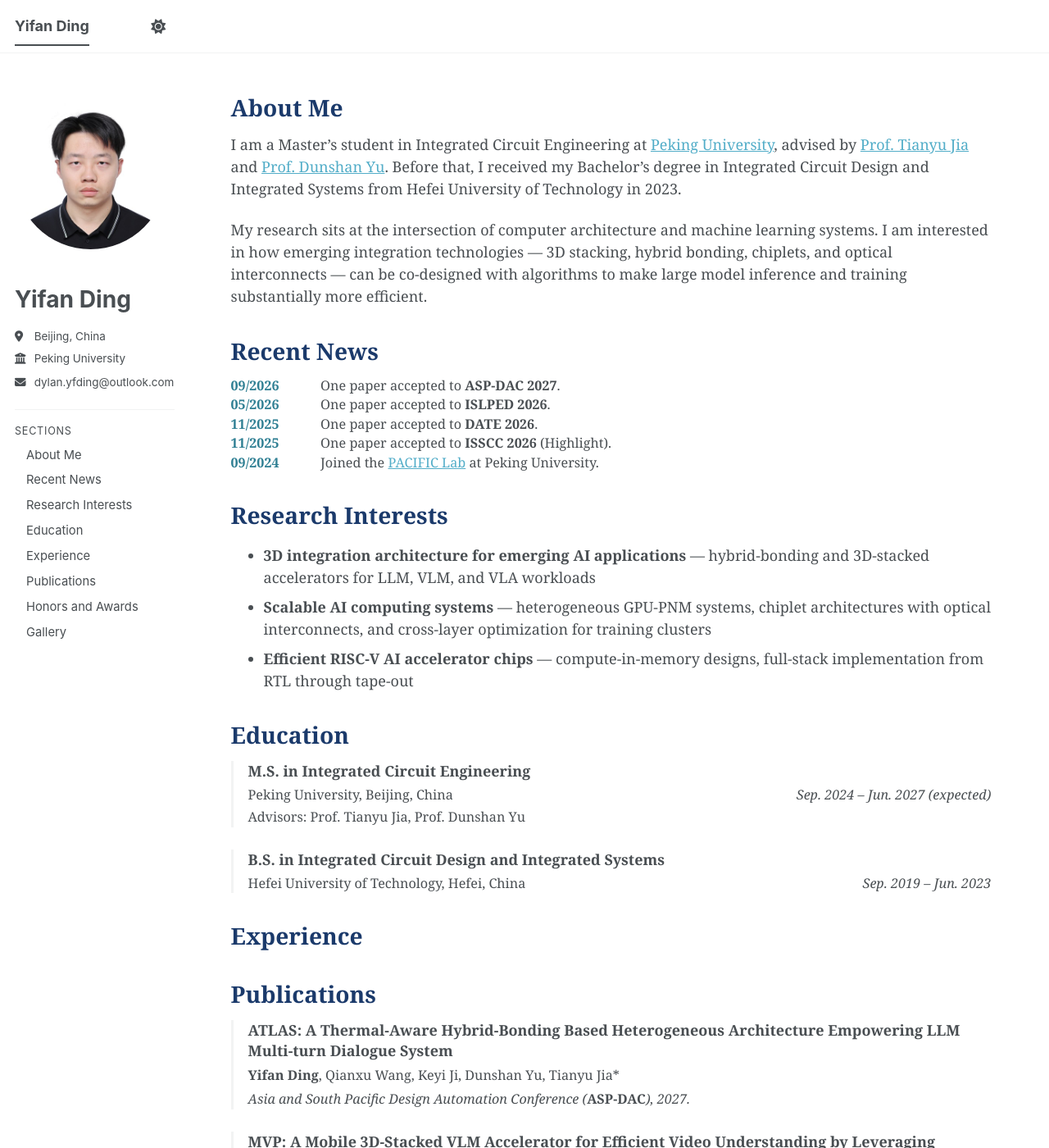
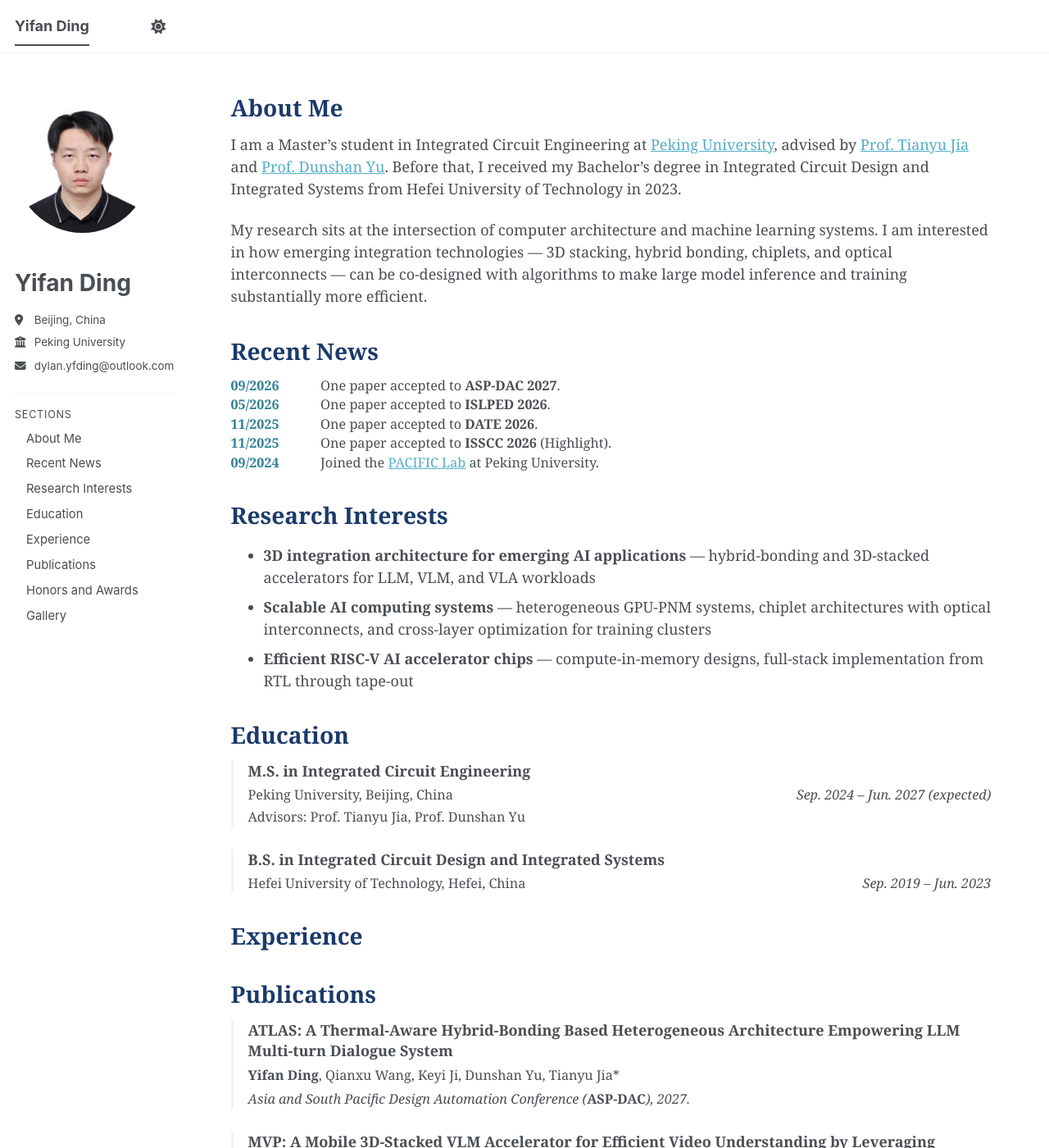
Before and after one commit to DylanDing54/DylanDing54.github.io, a Jekyll site: the page built from _pages/about.md, in a window 1280 px wide and 1400 px high. Shown: the whole window at 82% size. Built offline with Jekyll 4.4.1, drawn with Linux system fonts in a browser that asks for light colours; a style sheet for code colours, icons or effects is not loaded.

Commit message:
Ease the avatar size back down
Co-Authored-By: Claude Opus 5 (1M context) <noreply@anthropic.com>

```diff
--- a/_sass/layout/_custom.scss
+++ b/_sass/layout/_custom.scss
@@ -277,7 +277,7 @@ img.author__avatar {
 @include breakpoint($large) {
     .author__avatar img,
     img.author__avatar {
-        max-width: 185px;
+        max-width: 165px;
     }
 
     /* px rather than em: the theme sets `line-height: 1` here, and the
```
